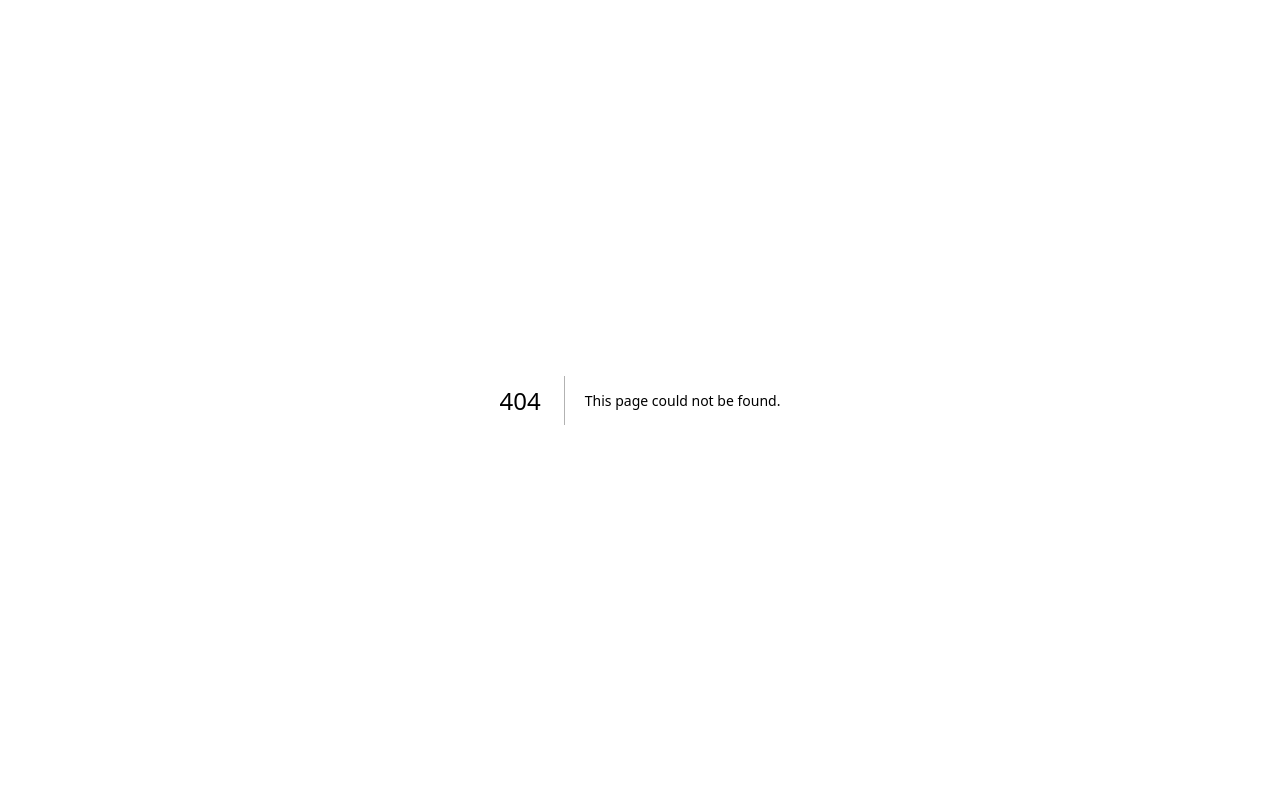
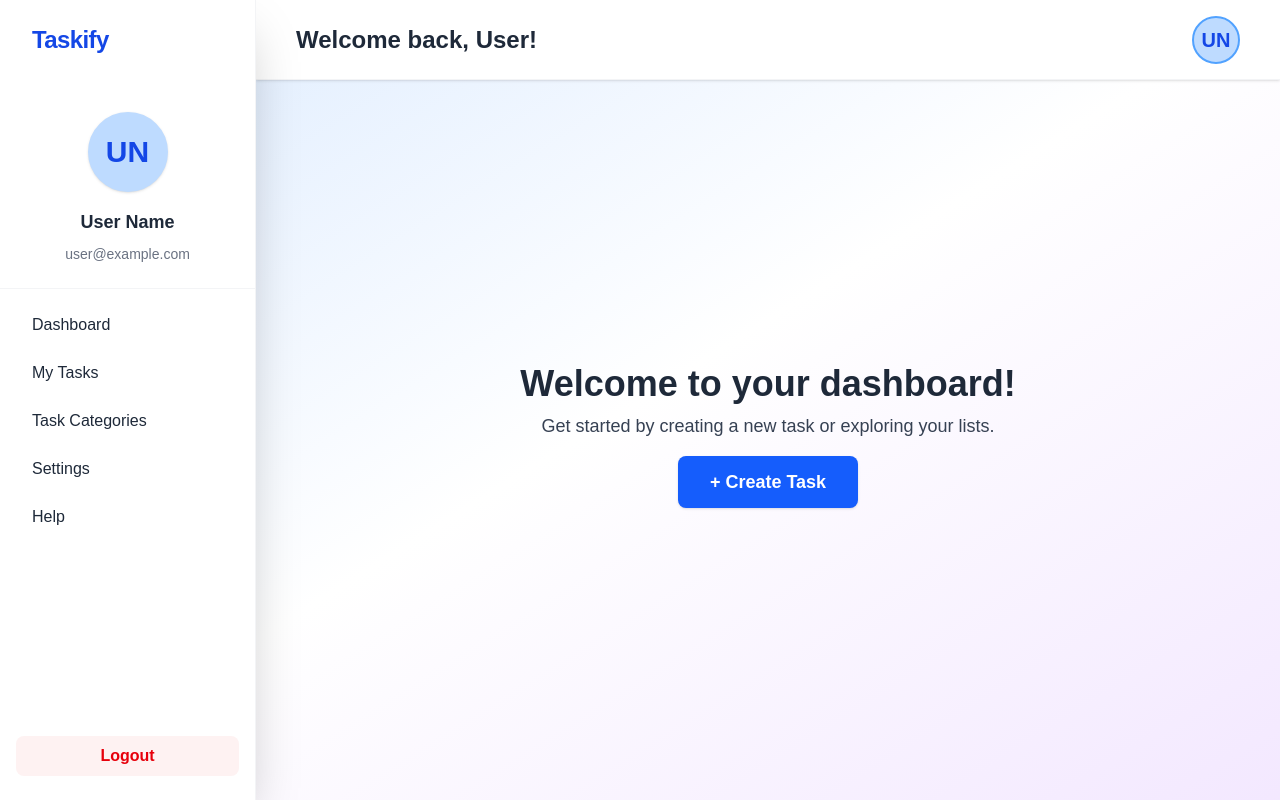
Before and after one commit to MayerS22/Taskify, a Next.js app in the folder taskify/frontend/: page /homepage in a window 1280 px wide. Before the commit this address had no page. Built offline with nearby package versions, Linux system fonts and the light colour scheme.

Commit message:
HomePage Frontend

```diff
--- /dev/null
+++ b/taskify/frontend/src/app/homepage/page.tsx
@@ -0,0 +1,70 @@
+import Link from "next/link";
+
+export default function HomePage() {
+  // Placeholder user info; replace with real data when backend is connected
+  const user = {
+    firstName: "User",
+    lastName: "Name",
+    email: "user@example.com",
+    profilePic: null, // null means use initials
+  };
+  const userInitials = user.firstName[0] + user.lastName[0];
+
+  return (
+    <div className="min-h-screen flex bg-gradient-to-br from-blue-100 via-white to-purple-100">
+
+      {/* Sidebar */}
+      <aside className="w-64 bg-white shadow-2xl flex flex-col justify-between h-screen fixed left-0 top-0 z-20 border-r border-gray-100">
+        <div>
+        <div className="px-8 py-6 text-2xl font-extrabold text-blue-700 tracking-tight">Taskify</div>
+          <div className="flex flex-col items-center gap-2 pt-8 pb-6 border-b border-gray-100">
+            {/* Profile Picture */}
+            {user.profilePic ? (
+              <img src={user.profilePic} alt="Profile" className="w-20 h-20 rounded-full object-cover border-4 border-blue-200 shadow" />
+            ) : (
+              <span className="w-20 h-20 rounded-full bg-blue-200 flex items-center justify-center text-3xl font-bold text-blue-700 border-4 border-blue-200 shadow">
+                {userInitials}
+              </span>
+            )}
+            {/* User Name */}
+            <div className="text-lg font-semibold text-gray-800 mt-2">{user.firstName} {user.lastName}</div>
+            {/* User Email */}
+            <div className="text-sm text-gray-500">{user.email}</div>
+          </div>
+
+          <nav className="flex flex-col gap-2 mt-4 px-4">
+            <Link href="/homepage" className="py-2 px-4 rounded-lg font-medium text-gray-800 hover:bg-blue-50 transition">Dashboard</Link>
+            <Link href="/tasks" className="py-2 px-4 rounded-lg font-medium text-gray-800 hover:bg-blue-50 transition">My Tasks</Link>
+            <Link href="/categories" className="py-2 px-4 rounded-lg font-medium text-gray-800 hover:bg-blue-50 transition">Task Categories</Link>
+            <Link href="/settings" className="py-2 px-4 rounded-lg font-medium text-gray-800 hover:bg-blue-50 transition">Settings</Link>
+            <Link href="/help" className="py-2 px-4 rounded-lg font-medium text-gray-800 hover:bg-blue-50 transition">Help</Link>
+          </nav>
+        </div>
+        <div className="px-4 pb-6">
+          <Link href="/auth/login" className="block w-full text-center py-2 rounded-lg font-semibold text-red-600 bg-red-50 hover:bg-red-100 transition">Logout</Link>
+        </div>
+      </aside>
+
+      {/* Main Content Area */}
+      <div className="flex-1 ml-64 flex flex-col min-h-screen">
+        {/* Header */}
+        <header className="w-full h-20 bg-white shadow flex items-center justify-between px-10 border-b border-gray-100 sticky top-0 z-10">
+          <div className="text-2xl font-bold text-gray-800">Welcome back, {user.firstName}!</div>
+          <div className="flex items-center gap-4">
+            <span className="w-12 h-12 rounded-full bg-blue-200 flex items-center justify-center text-xl font-bold text-blue-700 border-2 border-blue-400">
+              {userInitials}
+            </span>
+          </div>
+        </header>
+        {/* Main Content */}
+        <main className="flex-1 flex flex-col items-center justify-center p-10">
+          <h1 className="text-4xl font-extrabold text-gray-800 mb-2">Welcome to your dashboard!</h1>
+          <p className="text-gray-700 text-lg mb-4">Get started by creating a new task or exploring your lists.</p>
+          <button className="bg-blue-600 text-white px-8 py-3 rounded-lg font-semibold text-lg shadow hover:bg-blue-700 transition mb-2" disabled>
+            + Create Task
+          </button>
+        </main>
+      </div>
+    </div>
+  );
+}
--- a/taskify/frontend/src/app/page.tsx
+++ b/taskify/frontend/src/app/page.tsx
@@ -1,7 +1,6 @@
-export default function HomePage() {
-  return (
-    <div className="min-h-screen flex items-center justify-center">
-      <h1 className="text-3xl font-bold">Welcome to Taskify!</h1>
-    </div>
-  );
+import { redirect } from "next/navigation";
+
+export default function RootPage() {
+  redirect("/homepage");
+  return null;
 }
```
